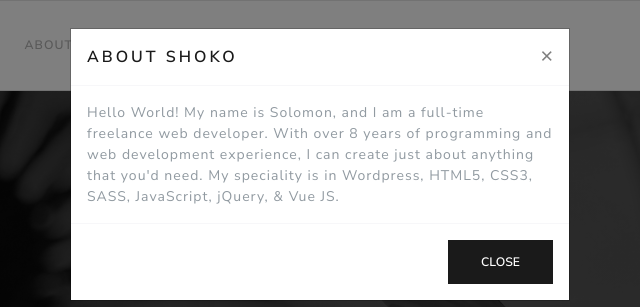
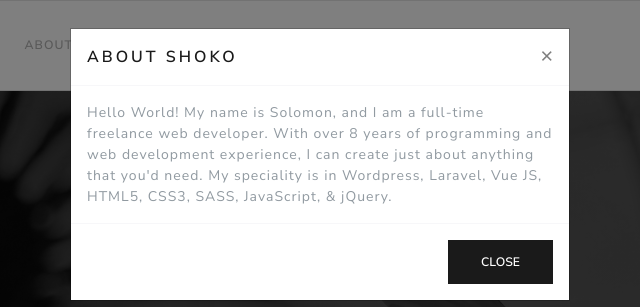
Before and after one commit to Shoko-Designs/shoko-designs.github.io, a website: page index.html in a window 1280 px wide. Both pictures are taken after a click on the link "ABOUT". Shown: the top 307 px of the page, 320-960 px from the left. Drawn offline with nearby package versions, Linux system fonts and the light colour scheme.

Commit message:
Added Laravel to knowledge base

```diff
--- a/index.html
+++ b/index.html
@@ -192,7 +192,7 @@
             </div>
             <div class="modal-body text-left">
                 Hello World! My name is Solomon, and I am a full-time freelance web developer. With over 8 years of programming and web development experience, I can create just about anything that you'd need.
-                My speciality is in Wordpress, HTML5, CSS3, SASS, JavaScript, jQuery, & Vue JS.
+                My speciality is in Wordpress, Laravel, Vue JS, HTML5, CSS3, SASS, JavaScript, & jQuery.
             </div>
             <div class="modal-footer">
                 <button type="button" class="btn btn-primary" data-dismiss="modal">Close</button>
```
